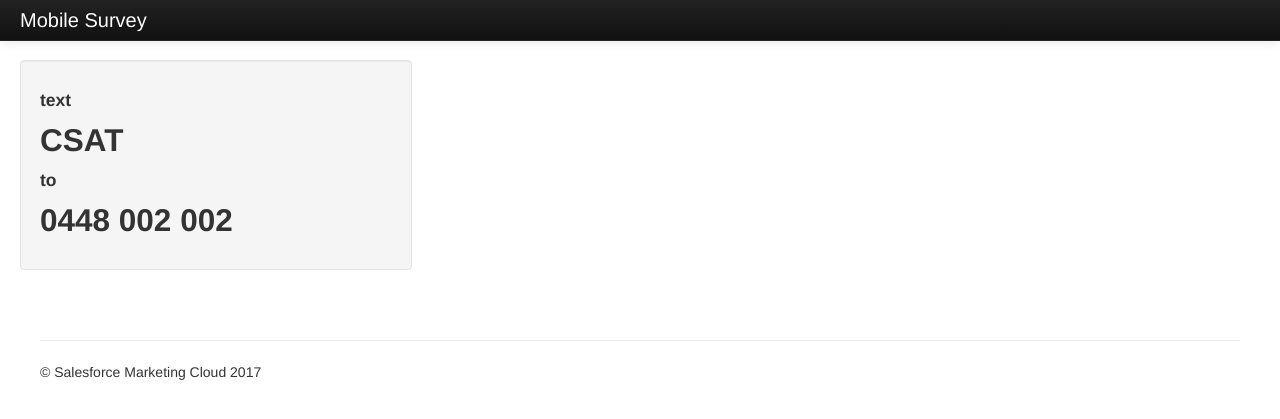
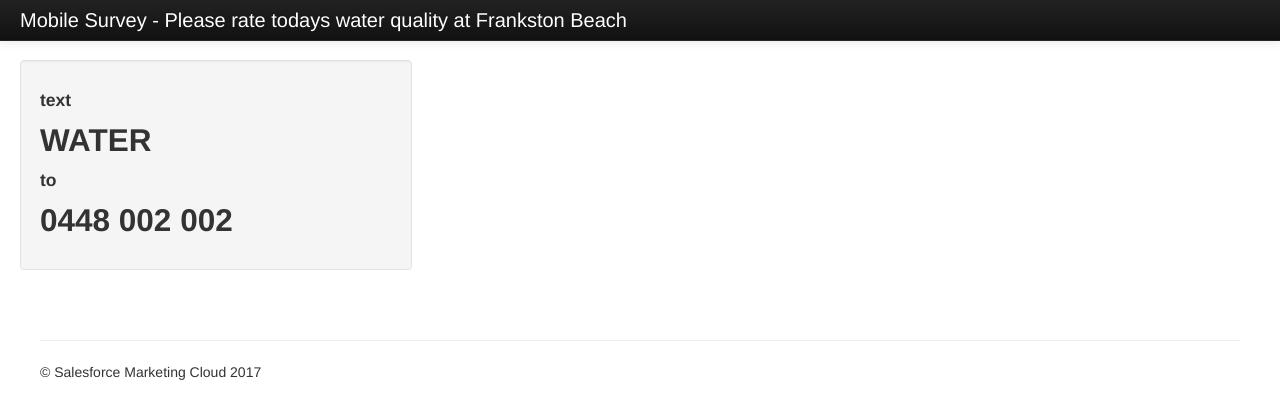
Before and after one commit to lwross/survey_web, a PHP site: page / in a window 1280 px wide. Shown: the top 419 px of the page. Run offline with PHP 8.4, Linux system fonts and the light colour scheme; some libraries are stand-ins or nearby versions.

Commit message:
no message

```diff
--- a/index.php
+++ b/index.php
@@ -2,7 +2,7 @@
 <html lang="en">
   <head>
     <meta charset="utf-8">
-    <title>Mobile Surveys</title>
+    <title>Mobile Survey</title>
     <meta name="viewport" content="width=device-width, initial-scale=1.0">
     <meta name="description" content="">
     <meta name="author" content="">
@@ -45,9 +45,9 @@ google.charts.load('current', {'packages':['gauge','corechart']});
          // Create the data table for Anthony's pizza.
   var data = google.visualization.arrayToDataTable([
             ['Category', 'Score'],
-            ['Below Average',Value1],
-            ['Average',Value2],
-            ['Crystal Clear',Value3],
+            ['Crystal Clear',Value1],
+            ['Dull Appearance',Value2],
+            ['Visible Rubbish',Value3],
           ]);
 
           var options = {
@@ -106,6 +106,7 @@ function createNotice(t) {
 		 url:graphURL+"?time="+t,
 	     dataType: 'jsonp',
 	     success:function(data){
+	     Supporter = Passive = Detractor = 0;
 	         	$.each(data.result, function(i, result) {
             if (result.Response == "1") {
               Detractor++;
@@ -115,14 +116,8 @@ function createNotice(t) {
               Supporter++;
             }
 				})
-				lastChecked = data.lastChecked;
+			lastChecked = data.lastChecked;
 
-        /* debug */
-        /*
-        $('<div>'+Detractor+'</div>').hide().prependTo('#messageArea').slideDown("slow");
-        $('<div>'+Passive+'</div>').hide().prependTo('#messageArea').slideDown("slow");
-        $('<div>'+Supporter+'</div>').hide().prependTo('#messageArea').slideDown("slow");
-        */
 
         /* draw chart */
         if ((Detractor != 0) || (Passive != 0) || (Supporter != 0)) {
@@ -150,7 +145,7 @@ $(function() {
     <div class="navbar navbar-inverse navbar-fixed-top">
       <div class="navbar-inner">
         <div class="container-fluid">
-          <a class="brand" href="#">Mobile Survey</a>
+          <a class="brand" href="#">Mobile Survey - Please rate todays water quality at Frankston Beach</a>
         </div>
       </div>
     </div>
@@ -159,7 +154,7 @@ $(function() {
       <div class="row-fluid">
         <div id="text" class="span4">
     			<div class="well">
-    				<h4>text</h4><h2>CSAT</h2> <h4>to</h4> <h2>0448 002 002</h2>
+    				<h4>text</h4><h2>WATER</h2> <h4>to</h4> <h2>0448 002 002</h2>
     			</div>
         </div>
 		    <div id="messageAreaChart" class="span8">
```
